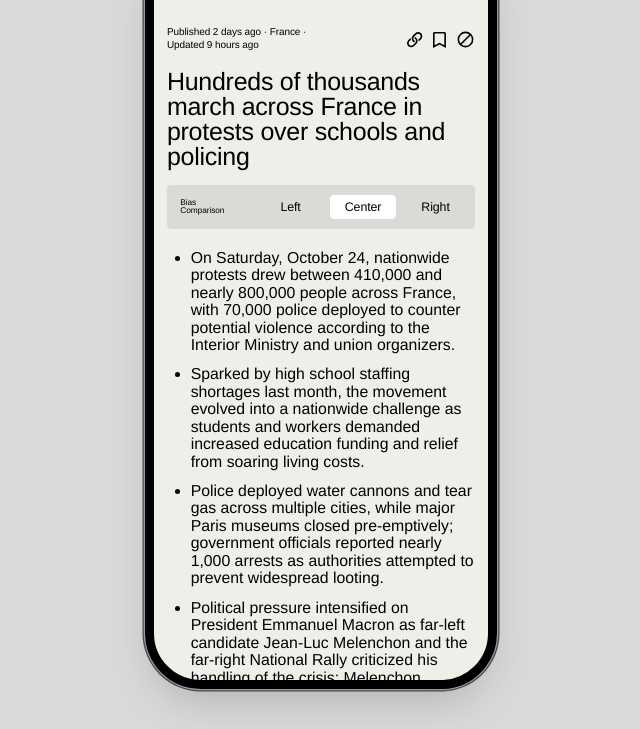
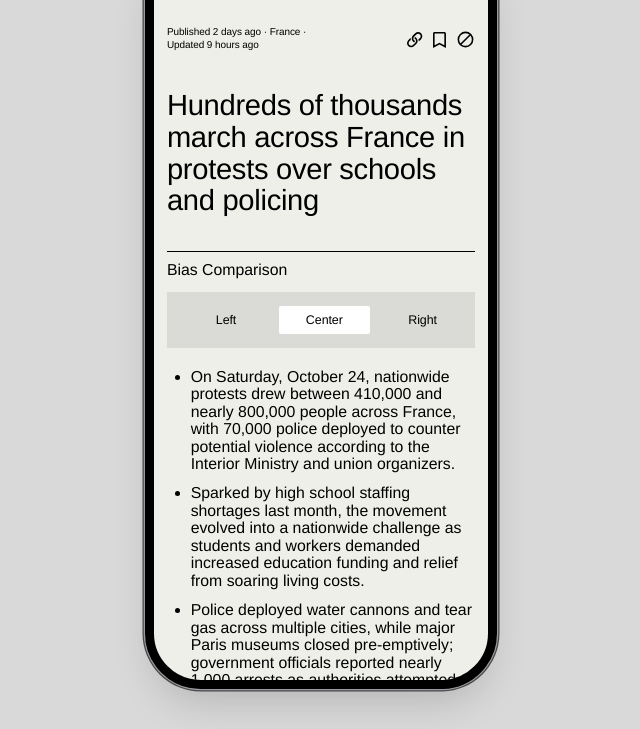
Before and after one commit to JasminJacobs/26_ParcStudio, a website built with Vite: page index.html in a window 1280 px wide. Shown: the part 97-826 px from the top of the page, without its empty margins (319-959 px from the left). Built offline with nearby package versions, Linux system fonts and the light colour scheme.

Commit message:
style updates

```diff
--- a/index.html
+++ b/index.html
@@ -9,7 +9,12 @@
   </head>
   <body>
     <div id="app">
-      <!-- Figma: Default-Preferred (22:1494) -->
+      <!-- ============================================================
+           Reading order = screen order, top to bottom.
+           Empty containers marked "JS:" are filled by the script named.
+           ============================================================ -->
+
+      <!-- 1. HEADER (Figma: Default-Preferred) -->
       <header class="header">
         <button class="header__burger" type="button" aria-label="Menu">
           <img src="/assets/icons/burger.svg" width="24" height="24" alt="" />
@@ -19,9 +24,12 @@
         </a>
       </header>
 
-      <!-- One vertical scroll: article first, then the gallery locks to the screen -->
+      <!-- 2. PAGE: one vertical scroll. The article comes first;
+              scrolling on, the gallery locks to the screen. -->
       <div class="scroller">
         <main class="article">
+
+          <!-- 2a. Meta: published / updated, icons -->
           <div class="meta">
             <p class="meta__published">
               <span>Published 2 days ago · France ·</span>
@@ -40,19 +48,22 @@
             </div>
           </div>
 
-          <!-- Sticky: under the meta at first, then fixed 36px below the header -->
+          <!-- 2b. Title: sticky — under the meta at first, then stays 36px below the header -->
           <h1 class="article__title">
             Hundreds of thousands march across France in protests over schools and policing
           </h1>
 
+          <!-- 2c. Bias Comparison (Figma 48:756): line on top, heading, three buttons, summaries -->
+          <section class="bias-section" aria-labelledby="bias-heading">
+            <h2 class="bias-section__title" id="bias-heading">Bias Comparison</h2>
+
             <div class="bias" role="group" aria-label="Bias Comparison">
-            <span class="bias__label">Bias<br />Comparison</span>
               <button class="bias__button bias__button--left" type="button" data-bias="left" aria-pressed="false">Left</button>
               <button class="bias__button" type="button" data-bias="center" aria-pressed="true">Center</button>
               <button class="bias__button bias__button--right" type="button" data-bias="right" aria-pressed="false">Right</button>
             </div>
 
-          <!-- One summary per bias; the active one slides in from its side -->
+            <!-- 2d. Summaries: one list per bias; the active one slides in from its side -->
             <div class="summaries">
               <ul class="summary" data-bias="left" hidden>
                 <li>More than 400,000 people joined protests across France over school funding, living costs and public services, according to the Interior Ministry.</li>
@@ -74,16 +85,40 @@
                 <li>Businesses, museums, and other cultural institutions closed or increased security after about 3,000 shops were damaged or looted the previous weekend.</li>
               </ul>
             </div>
+          </section>
 
-          <!-- Figma: Gallery-1 (22:1636) — cards and slider; the sticky title sits on top -->
+          <!-- 2e. GALLERY (Figma: Gallery-1), fills the screen once it locks -->
           <section class="gallery" aria-label="Gallery">
-            <section class="cards" aria-label="Stories"></section>
-            <section class="iframes" aria-label="Articles"></section>
-            <div class="slider-container"></div>
+
+            <!-- Cards carousel. JS: cards.js adds one .card per article -->
+            <section class="cards" aria-label="Stories">
+              <div class="cards-track"></div>
+            </section>
+
+            <!-- Slider bar at the bottom. JS: carousel-slider.js fills the bar and the label -->
+            <div class="slider-container">
+              <div class="carousel-slider">
+                <div class="carousel-slider__rail">
+                  <div class="slider-bar" aria-hidden="true"></div>
+                  <div class="carousel-slider__thumb" aria-hidden="true"></div>
+                </div>
+                <div class="carousel-label" aria-hidden="true"></div>
+              </div>
+            </div>
+
+            <!-- Popup with the article screenshots, opens on top of the cards when a card is clicked.
+                 JS: cards.js adds one .iframe-overlay per article -->
+            <section class="iframes" aria-label="Articles">
+              <div class="iframes-track"></div>
+            </section>
           </section>
         </main>
+      </div>
 
-      </div>
+      <!-- 3. ZOOM-OUT OVERVIEW (pinch), lies over the whole screen.
+              JS: overview.js — the cards fly into .cards-layer, the type clusters are drawn in .map -->
+      <section class="map" aria-label="Sources by type" aria-hidden="true"></section>
+      <div class="cards-layer"></div>
     </div>
     <script type="module" src="/src/main.js"></script>
   </body>
--- a/src/carousel-slider.js
+++ b/src/carousel-slider.js
@@ -90,14 +90,7 @@ export function createCarouselSlider(root, getTrack, getArticles = () => []) {
   if (!container) return { refresh() {} }
 
   UNIT = parseFloat(getComputedStyle(container).getPropertyValue('--bar-unit')) || UNIT
-  container.innerHTML = `
-    <div class="carousel-slider">
-      <div class="carousel-slider__rail">
-        <div class="slider-bar" aria-hidden="true"></div>
-        <div class="carousel-slider__thumb" aria-hidden="true"></div>
-      </div>
-      <div class="carousel-label" aria-hidden="true"></div>
-    </div>`
+  // The markup is in index.html (.slider-container)
 
   const rail = container.querySelector('.carousel-slider__rail')
   const bar = container.querySelector('.slider-bar')
--- a/src/interactions/overview.js
+++ b/src/interactions/overview.js
@@ -132,11 +132,15 @@ function layoutClusters(from, layer) {
 }
 
 export function createOverview(root, state, cards, { onViewChange } = {}) {
-  const map = document.createElement('section')
-  map.className = 'map'
-  map.setAttribute('aria-label', 'Sources by type')
-  map.setAttribute('aria-hidden', 'true')
-  root.append(map)
+  // .map is in index.html; created here only if it is missing
+  let map = root.querySelector('.map')
+  if (!map) {
+    map = document.createElement('section')
+    map.className = 'map'
+    map.setAttribute('aria-label', 'Sources by type')
+    map.setAttribute('aria-hidden', 'true')
+    root.append(map)
+  }
 
   const headline = root.querySelector('.headline')
   const slider = root.querySelector('.slider-container')
--- a/src/interactions/slider.js
+++ b/src/interactions/slider.js
@@ -1,28 +1,7 @@
 /*
-  Slider — horizontal gallery of articles, left to right.
-  Placeholder markup until the Figma frames arrive.
+  Which articles the gallery shows: all, or the five most read
+  (the mic "blow" filter, state.filter = 'most-read').
 */
-export function createSlider(root, state) {
-  const el = document.createElement('section')
-  el.className = 'view slider'
-  root.append(el)
-
-  function update(state) {
-    el.hidden = state.view !== 'slider'
-    // el.innerHTML = visibleArticles(state)
-    //   .map(
-    //     (a) => `
-    //     <article class="slide" data-id="${a.id}">
-    //       <p>${a.source}</p>
-    //       <h2>${a.title}</h2>
-    //     </article>`,
-    //   )
-    //   .join('')
-  }
-
-  return { el, update }
-}
-
 export function visibleArticles(state) {
   if (state.filter !== 'most-read') return state.articles
   return [...state.articles].sort((a, b) => b.reads - a.reads).slice(0, 5)
--- a/src/main.js
+++ b/src/main.js
@@ -1,11 +1,9 @@
 import './styles/main.css'
 import articles from './data/articles.json'
-import { createSlider } from './interactions/slider.js'
 import { createOverview } from './interactions/overview.js'
 import { createMic } from './interactions/mic.js'
 import { createCards } from './cards.js'
 import { createCarouselSlider } from './carousel-slider.js'
-import { createScrollLock } from './interactions/scroll-lock.js'
 
 const app = document.querySelector('#app')
 
@@ -56,19 +54,27 @@ biasButtons.forEach((button) =>
   button.addEventListener('click', () => showBias(button.dataset.bias)),
 )
 
-// Article scrolls freely, the gallery locks to the screen
-createScrollLock(app.querySelector('.scroller'), app.querySelector('.gallery'))
-
-// Sticky title: mark it once it is stuck 36px below the header.
-// It sticks when the meta above it has scrolled to within 36px of the top.
+// Sticky title: mark it once it is stuck below the header.
+// It sticks when the meta above it has scrolled to within --title-top
+// (article.css, .article__title) of the top.
 const scroller = app.querySelector('.scroller')
 const title = app.querySelector('.article__title')
 const meta = app.querySelector('.meta')
+let scrollIdle = 0
 scroller.addEventListener(
   'scroll',
   () => {
-    const titleSlot = meta.offsetTop + meta.offsetHeight + 16 + 8 - scroller.offsetTop // gap + margin
-    title.classList.toggle('is-stuck', scroller.scrollTop >= titleSlot - 36)
+    const gap = parseFloat(getComputedStyle(meta.parentElement).rowGap) || 0
+    const titleSlot = meta.offsetTop + meta.offsetHeight + gap + 8 - scroller.offsetTop // gap + title margin
+    const top = parseFloat(getComputedStyle(title).top) || 0
+    const stuck = scroller.scrollTop >= titleSlot - top
+    title.classList.toggle('is-stuck', stuck)
+
+    // Scrolling (up or down) while stuck: .is-scrolling shows the line under the title;
+    // it goes again 100ms after the scrolling stops
+    title.classList.toggle('is-scrolling', stuck)
+    clearTimeout(scrollIdle)
+    scrollIdle = setTimeout(() => title.classList.remove('is-scrolling'), 100)
   },
   { passive: true },
 )
@@ -80,7 +86,6 @@ const state = {
   view: 'slider', // 'slider' | 'overview'
 }
 
-const slider = createSlider(app, state)
 const mic = createMic()
 let carouselSlider = null
 const cards = createCards(app, state, {
@@ -94,7 +99,6 @@ carouselSlider = createCarouselSlider(
 const overview = createOverview(app, state, cards, {
   onViewChange(view) {
     state.view = view
-    slider.update(state) // .view.slider gets/loses [hidden] after the pinch
     if (view === 'slider') {
       requestAnimationFrame(() => {
         carouselSlider.refresh()
@@ -105,7 +109,6 @@ const overview = createOverview(app, state, cards, {
 })
 
 function render() {
-  slider.update(state)
   cards.update(state)
   overview.update(state)
   requestAnimationFrame(() => {
--- a/src/styles/article.css
+++ b/src/styles/article.css
@@ -1,4 +1,4 @@
-/* Figma: Default-Preferred (22:1494) — article page */
+/* Figma: Default (22:1081) — article page */
 
 /* Reset buttons used as icons / toggles */
 button {
@@ -44,18 +44,18 @@ button {
 .scroller {
   height: calc(100% - 54px);
   overflow-y: auto;
-  overscroll-behavior: contain; /* gallery lock: src/interactions/scroll-lock.js */
+  overscroll-behavior: contain;
   scrollbar-width: none;
 }
 .scroller::-webkit-scrollbar {
   display: none;
 }
 
-/* Body (22:1516) */
+/* Body (22:1451) */
 .article {
   display: flex;
   flex-direction: column;
-  gap: var(--space-3);
+  gap: 41px; /* between meta, title, Bias Comparison and gallery */
   min-height: 100%;
   padding: 10px var(--space-3) 0;
   overflow-x: clip; /* clips the sliding summaries at the screen edge */
@@ -86,7 +86,7 @@ button {
   flex-direction: column;
   gap: 5px;
   width: 184px;
-  font-weight: var(--weight-medium);
+  font-family: var(--font-medium);
   font-size: 12px;
   line-height: 11px; /* Figma text box height */
   letter-spacing: -0.084px;
@@ -112,12 +112,13 @@ button {
 
 /* Title (22:1533 / 22:1675) — text style "Headline Title"
    One title for both screens: it scrolls with the article until it is
-   36px below the header (Figma Gallery-1), then stays there.
-   .is-stuck (set in main.js) fills the 36px above it, so text scrolling
+   --title-top (15px) below the header (Figma Gallery-1), then stays there.
+   .is-stuck (set in main.js) fills the space above it, so text scrolling
    underneath stays hidden. */
 .article__title {
+  --title-top: 15px; /* where the title sticks, below the header (main.js reads it too) */
   position: sticky;
-  top: 36px;
+  top: var(--title-top);
   z-index: 10;
   min-height: 123px; /* Figma text box */
   /* 16px bottom padding keeps scrolled text away from the title; the
@@ -126,10 +127,28 @@ button {
   padding: 0 var(--space-3) 16px;
   box-sizing: content-box;
   background: var(--color-bg);
-  font-weight: var(--weight-medium);
-  font-size: 30px;
-  line-height: 30px;
-  letter-spacing: -0.3px;
+  font-family: var(--font-medium);
+  font-size: 35px;
+  line-height: 38px;
+  font-weight: 400;
+  letter-spacing: -0.35px; /* -1% */
+}
+/* 0.5px line along the bottom of the title box while scrolling */
+.article__title::after {
+  content: '';
+  position: absolute;
+  right: 0;
+  bottom: 0;
+  left: 0;
+  height: 0.5px;
+  background: var(--color-fg);
+  opacity: 0;
+  /* disappears when the scrolling stops */
+  transition: opacity 400ms ease-in-out;
+}
+.article__title.is-scrolling::after {
+  opacity: 1;
+  transition: opacity 200ms ease; /* appears */
 }
 .article__title.is-stuck::before {
   content: '';
@@ -137,27 +156,35 @@ button {
   right: 0;
   bottom: 100%;
   left: 0;
-  height: 36px;
+  height: var(--title-top);
   background: var(--color-bg);
 }
 
-/* BiasComparison (22:1535) */
+/* Bias Comparison section (48:756): thin line on top, heading, buttons, summaries */
+.bias-section {
+  display: flex;
+  flex-direction: column;
+  gap: var(--space-3); /* 16px */
+  padding-top: 11px;
+  border-top: 0.5px solid var(--color-fg);
+}
+
+/* Heading — text style "scrolling text" (Medway Book 19/21) */
+.bias-section__title {
+  font-family: var(--font-sans);
+  font-weight: normal;
+  font-size: 19px;
+  line-height: 21px;
+}
+
+/* BiasComparison (22:1475): grey bar with the three buttons, no rounded corners */
 .bias {
   display: flex;
   align-items: center;
   gap: var(--space-2);
+  height: 67px;
   padding: 12px var(--space-2) 12px var(--space-3);
-  border-radius: 5px;
   background: var(--color-grey);
-}
-
-.bias__label {
-  flex-shrink: 0;
-  width: 85px;
-  font-weight: var(--weight-book);
-  font-size: 10px;
-  line-height: 9px; /* Figma: 2 lines in 18px */
-  letter-spacing: -0.07px;
 }
 
 .bias__button {
@@ -165,12 +192,12 @@ button {
   flex: 1 0 0;
   align-items: center;
   justify-content: center;
-  padding: 9.432px var(--space-2) 7.942px;
-  border-radius: 5px;
-  font-weight: var(--weight-medium);
-  font-size: 14.89px;
+  padding: 12px var(--space-2) 11px; /* 34px high */
+  border-radius: 2.5px;
+  font-family: var(--font-sans); /* Medway Book */
+  font-size: 15px;
   line-height: 10.921px;
-  letter-spacing: -0.1042px;
+  letter-spacing: -0.105px; /* -0.7% */
   white-space: nowrap;
   transition:
     background-color 200ms ease,
@@ -202,7 +229,7 @@ button {
   flex-direction: column;
   gap: 14px;
   padding-top: var(--space-2);
-  font-weight: var(--weight-book);
+  font-family: var(--font-sans); /* Medway Book */
   font-size: 19px;
   line-height: 21px;
 }
```
Also changed, not shown: src/styles/main.css (+0 -18 lines). Lines whose indentation alone changed are shown as unchanged.
